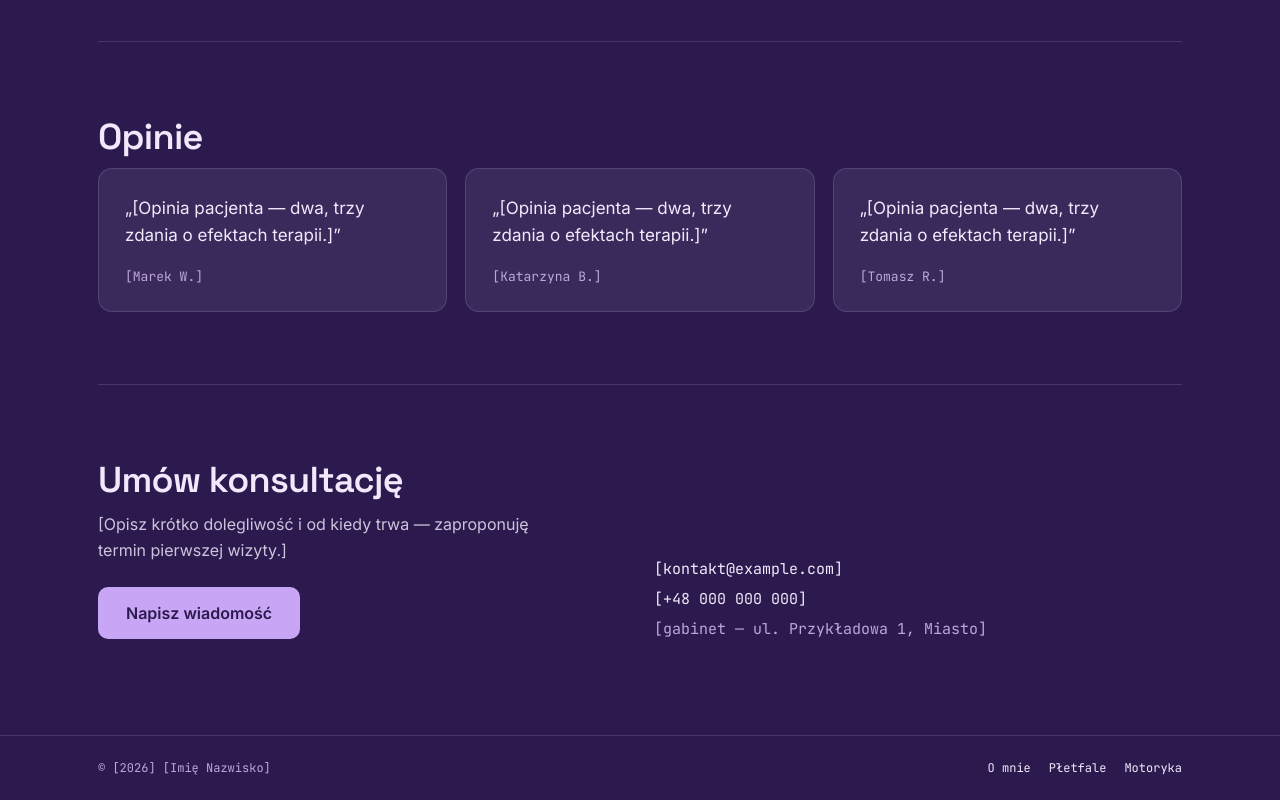
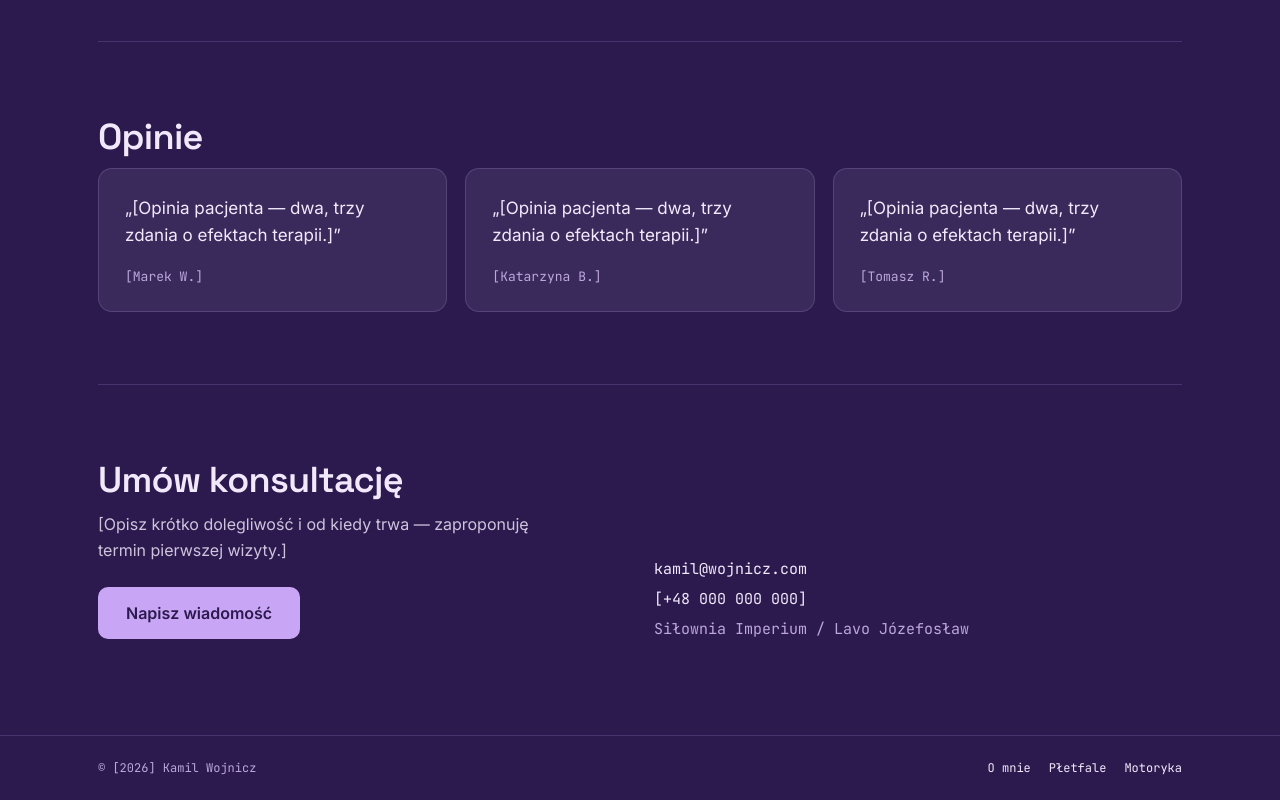
Before and after one commit to HubcioBubcio123/pletfale-szkolka, a plain HTML site: page fizjoterapia.html in a window 1280 px wide. Shown: the part 1500-2300 px from the top of the page. Drawn offline with Linux system fonts and the light colour scheme.

Commit message:
Minor changes such as email changing

```diff
--- a/fizjoterapia.html
+++ b/fizjoterapia.html
@@ -144,9 +144,9 @@
 						<a href="mailto:kontakt@example.com" class="btn btn--solid">Napisz wiadomość</a>
 					</div>
 					<div class="contact__details">
-						<a href="mailto:kontakt@example.com">[kontakt@example.com]</a>
+						<a href="mailto:kontakt@example.com">kamil@wojnicz.com</a>
 						<a href="tel:+48000000000">[+48 000 000 000]</a>
-						<span>[gabinet — ul. Przykładowa 1, Miasto]</span>
+						<span> Siłownia Imperium / Lavo Józefosław</span>
 					</div>
 				</div>
 			</section>
@@ -154,7 +154,7 @@
 
 		<footer class="site-footer">
 			<div class="site-footer__inner">
-				<span>© [2026] [Imię Nazwisko]</span>
+				<span>© [2026] Kamil Wojnicz</span>
 				<span class="site-footer__links">
 					<a href="index.html">O mnie</a>
 					<a href="pletfale.html">Płetfale</a>
```
Also changed, not shown: index.html (+3 -3 lines), motoryka.html (+3 -4 lines).
